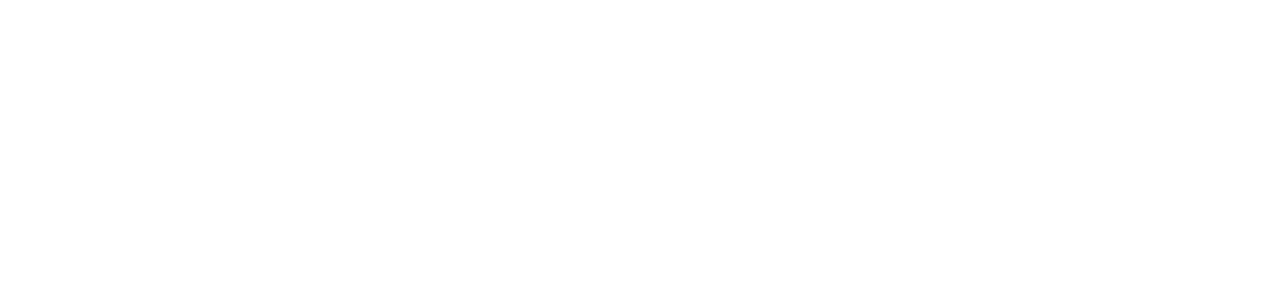
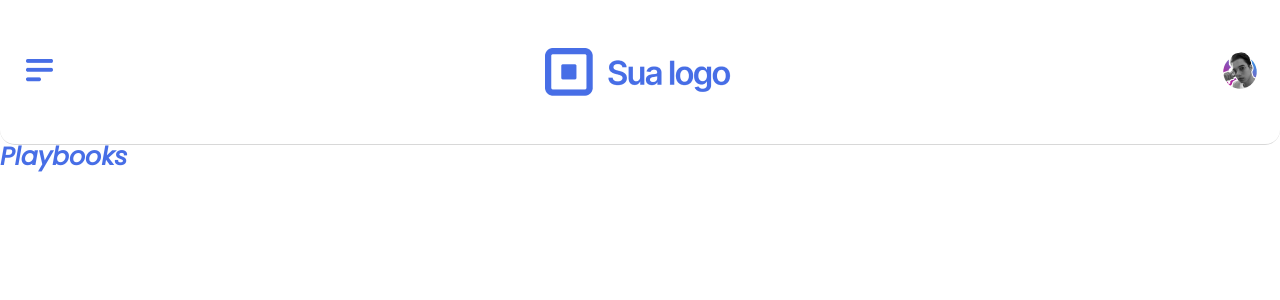
Before and after one commit to IgorBragaDev/WriteSpace, a React (Vite) app in the folder frontend/startpn/: page /dashboard in a window 1280 px wide. Before the commit this address had no page. Shown: the top 300 px of the page. Built offline with nearby package versions, Linux system fonts and the light colour scheme.

Commit message:
Feat : Image/route from dashboard

```diff
--- a/frontend/startpn/src/index.css
+++ b/frontend/startpn/src/index.css
@@ -6,6 +6,16 @@
   font-weight: 500;
   line-height: normal;
   letter-spacing: 0.72px;
+}
+
+.text_circular_color_blue_bold {
+  color: #476ee6;
+  font-family: Poppins;
+  font-size: 25px;
+  font-style: normal;
+  font-weight: 600;
+  line-height: 24.286px;
+  letter-spacing: 0.101px;
 }
 
 .text_circular_label {
@@ -58,5 +68,4 @@
   font-style: normal;
   font-weight: 600;
   line-height: 20px;
-
 }
--- /dev/null
+++ b/frontend/startpn/src/pages/dashboard/dashboard.css
@@ -0,0 +1,18 @@
+.containerDashboard {
+  padding: 16px 20px;
+  border-bottom: 1px solid #d8d8d8;
+  border-radius: 15px;
+  height: 145px;
+}
+
+.headerDivDashBoard {
+  height: 100%;
+  display: flex;
+  justify-content: space-between;
+  align-items: center;
+}
+
+.dropdownButton {
+  background: none;
+  border: none;
+}
--- /dev/null
+++ b/frontend/startpn/src/pages/dashboard/index.jsx
@@ -0,0 +1,22 @@
+import Logo from "../../components/logo";
+import dropMenu from "../../images/png/Frame.png";
+import userIcon from "../../images/png/Bitmap.png";
+import "./dashboard.css";
+const DashBoard = () => {
+  return (
+    <>
+      <header className="containerDashboard">
+        <div className="headerDivDashBoard">
+          <button className="dropdownButton">
+            <img src={dropMenu} alt="" />
+          </button>
+          <Logo />
+          <img src={userIcon} alt="" />
+        </div>
+      </header>
+      <h1 className="text_circular_color_blue_bold">Playbooks</h1>
+    </>
+  );
+};
+
+export default DashBoard;
--- a/frontend/startpn/src/routes/routes.jsx
+++ b/frontend/startpn/src/routes/routes.jsx
@@ -1,6 +1,7 @@
 import { Route, Routes } from "react-router-dom";
 import RegisterPage from "../pages/Register";
 import LoginPage from "../pages/Loginpage";
+import DashBoard from "../pages/dashboard";
 
 const RoutesMain = () => {
   return (
@@ -8,10 +9,10 @@
       <Route>
         <Route path="/" element={<RegisterPage />}></Route>
         <Route path="/login" element={<LoginPage />}></Route>
+        <Route path="/dashboard" element={<DashBoard />}></Route>
       </Route>
     </Routes>
   );
 };
 
-
-export default RoutesMain
+export default RoutesMain;
```
Also changed, not shown: frontend/startpn/src/images/png/Bitmap.png (added), frontend/startpn/src/images/png/Frame.png (added).
